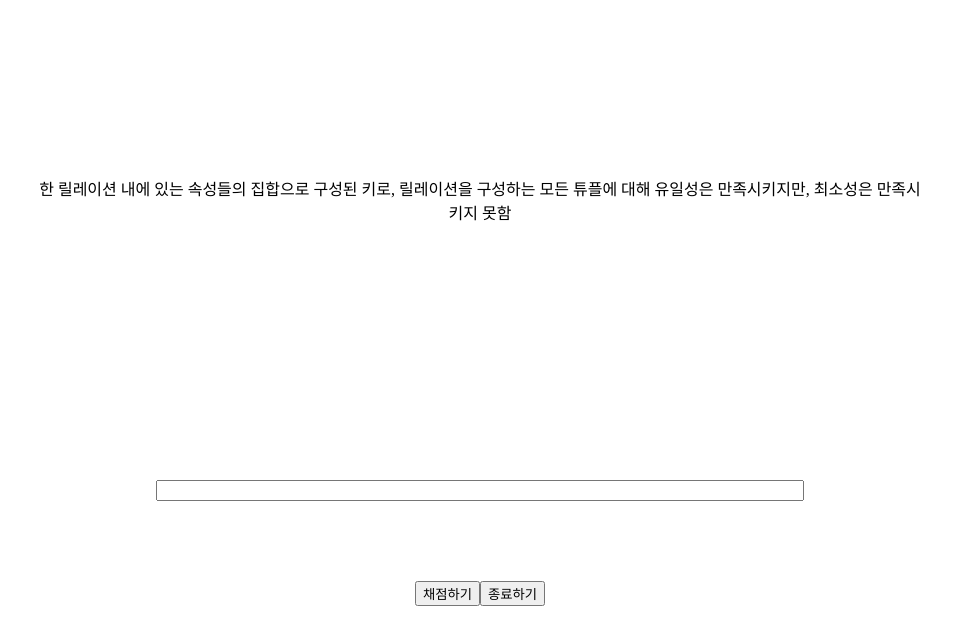
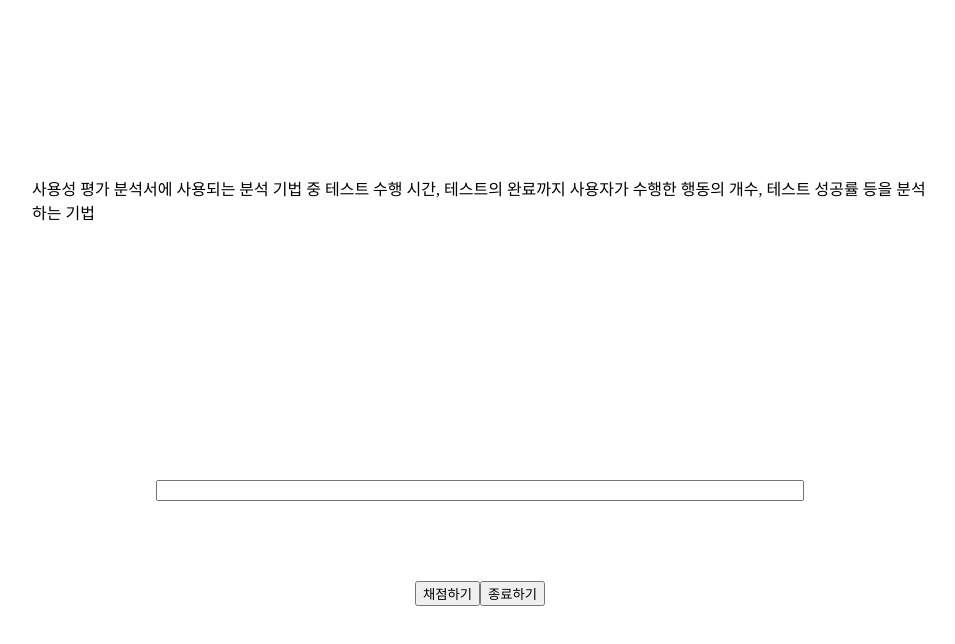
Before and after one commit to b-sseung/IPIEQuiz, a website with bundled scripts: page index.html in a window 1280 px wide. Both pictures are taken after a click on the button "시작하기". Shown: the whole page, without its empty margins (160-1115 px from the left). Built offline with nearby package versions, Linux system fonts and the light colour scheme; files whose address does not match are found by name; a web font is replaced by a local one.

Commit message:
220701_17:21

```diff
--- /dev/null
+++ b/chapter/section031.js
@@ -0,0 +1,19 @@
+export const QA031 = [
+  ["변수명 작성 시 변수의 자료형을 알 수 있도록 자료형을 의미하는 문자를 포함하여 작성하는 방법", "헝가리안 표기법", "Hungarian Notation"],
+  ["정수형 10진수의 입출력에 사용하는 서식 문자열", "%d"],
+  ["정수형 8진수의 입출력에 사용하는 서식 문자열", "%o"],
+  ["정수형 16진수의 입출력에 사용하는 서식 문자열", "%x"],
+  ["#include <stdio.h>\nmain() {\n\0int result, a = 100 b = 200, c = 300;\n\0result = a < b ? b++ : --c;\n\0printf(\"%d, %d, %d\", result, b, c);\n}", "200, 201, 300"],
+  ["#include <stdio.h>\nmain() {\n\0\0int i, j;\n\0\0scanf(\"%o#%x\", &i, & j);\n\0\0printf(\"%d %d\", i, j);\n\0}\n}", "13 34"],
+  ["#include <stdio.h>\nmain () {\n\0int j = 024, k = 24, L = 0x24, hap;\n\0hap = j + k + L;\n\0printf(\"%d, %dd, %d\", j, k, L, hap);\n}", "20, 24, 36"],
+  ["public class Test {\n\0public static void main(string []args) {\n\0\0int x = 1;\n\0\0System.out.println(!(x > 0));\n\0}\n}", "false"],
+  ["public class Test {\n\0public static void main(string []args) {\n\0\0int x = 1;\n\0\0System.out.println(x > 0 || x < 4);\n\0}\n}", "true"],
+  ["public class Test {\n\0public static void main(string []args) {\n\0\0int x = 1;\n\0\0System.out.println(x << 2);\n\0}\n}", "4"],
+  ["public class Test {\n\0public static void main(string []args) {\n\0\0int x = 1;\n\0\0System.out.println(x & 2);\n\0}\n}", "0"],
+  ["public class Test {\n\0public static void main(string []args) {\n\0\0int x = 1;\n\0\0System.out.println(x % 3);\n\0}\n}", "1"],
+  ["public class Test {\n\0public static void main(String[] args) {\n\0\0int w = 3, x = 4, y = 3, z = 5;\n\0\0System.out.println((w == 2 | w == y) & !(y > z) & (1 == x ^ y != z));\n\0}\n}", "1"],
+  ["public class Test {\n\0public static void main(String[] args) {\n\0\0int w = 3, x = 4, y = 3, z = 5;\n\0\0System.out.println(7 == x ^ y != w);\n\0}\n}", "1"],
+  ["public class Test {\n\0public static void main(String[] args) {\n\0\0int w = 3, x = 4, y = 3, z = 5;\n\0\0System.out.println(7 == x ^ y == w);\n\0}\n}", "0"],
+  ["public class Test {\n\0public static void main(String[] args) {\n\0\0int w = 3, x = 4, y = 3, z = 5;\n\0\0System.out.println(7 == y ^ z != w);\n\0}\n}", "1"],
+  ["public class Test {\n\0public static void main(String[] args) {\n\0\0int w = 3, x = 4, y = 3, z = 5;\n\0\0System.out.println(7 == y ^ z == w);\n\0}\n}", "0"]
+];
--- /dev/null
+++ b/chapter/section032.js
@@ -0,0 +1,7 @@
+export const QA032 = [
+  ["서술된 순서에 따라 무조건 위에서 아래로 실행되는 프로그램의 순서를 변경할 때 사용하는 명령문", "제어문"],
+  ["초기값, 최종값, 증가값을 지정하는 수식을 이용해 정해진 횟수를 반복하는 제어문", "for문"],
+  ["조건에 따라 분기할 곳이 여러 곳인 경우 간단하게 처리할 수 있는 제어문", "switch문"],
+  ["조건에 따라 실행할 문장을 달리하는 제어문", "if문"],
+  ["조건이 참인 동안 실행한 문장을 반복 수행하는 제어문", "while문"]
+];
--- /dev/null
+++ b/chapter/section033.js
@@ -0,0 +1,5 @@
+export const QA033 = [
+  ["C언어에서 변수의 주소", "포인터"],
+  ["C언어에서 포인터를 저장할 수 있는 변수", "포인터 변수"],
+  ["포인터 변수에 간접 연산자 (     )를 붙이면 해당 포인터 변수가 가리키는 곳의 값을 말함", "*"]
+];
--- /dev/null
+++ b/chapter/section034.js
@@ -0,0 +1,4 @@
+export const QA034 = [
+  ["C언어에서 자료의 종류가 다른 변수의 모임", "구조체"],
+  ["C언어에서 구조체를 정의하는 예약어", "struct"]
+];
--- a/createQuiz.js
+++ b/createQuiz.js
@@ -28,6 +28,9 @@ import { QA027 } from './chapter/section027.js';
 import { QA028 } from './chapter/section028.js';
 import { QA029 } from './chapter/section029.js';
 import { QA030 } from './chapter/section030.js';
+import { QA031 } from './chapter/section031.js';
+import { QA032 } from './chapter/section032.js';
+import { QA033 } from './chapter/section033.js';
 
 export default function createQuiz(number) {
   const qBox = document.createElement('div');
@@ -62,7 +65,7 @@ export default function createQuiz(number) {
   let quizNum = 0;
 
   const qList = [QA001, QA002, QA003, QA004, QA005, QA006, QA007, QA008, QA009, QA010, QA011, QA012, QA013, QA014, QA015, QA016, QA017, QA018,
-    QA019, QA020, QA021, QA022, QA023, QA024, QA025, QA026, QA027, QA028, QA029, QA030];
+    QA019, QA020, QA021, QA022, QA023, QA024, QA025, QA026, QA027, QA028, QA029, QA030, QA031, QA032, QA033];
 
   let checkPart = new Array(qList.length).fill(0);
   let passQuestion = new Array(qList.length).fill(0);
--- a/index.html
+++ b/index.html
@@ -50,6 +50,9 @@
   <script type="module" src="/chapter/section028.js"></script>
   <script type="module" src="/chapter/section029.js"></script>
   <script type="module" src="/chapter/section030.js"></script>
+  <script type="module" src="/chapter/section031.js"></script>
+  <script type="module" src="/chapter/section032.js"></script>
+  <script type="module" src="/chapter/section033ㄴ.js"></script>
   <script type="module" src="/createQuiz.js"></script>
   <script type="module" src="/main.js"></script>
 </body>
--- a/main.js
+++ b/main.js
@@ -5,7 +5,7 @@ const sectionTitle = ["운영체제의 개념", "운영체제의 종류", "운
   "관계형 데이터베이스의 구조 / 관계형 데이터 모델", "트랜잭션 분석 / CRUD 분석", "인터넷", "OSI 참조 모델", "네트워크 관련 장비", "TCP/IP",
   "스위치", "경로 제어/ 트래픽 제어", "개발 환경 구축", "개발 지원 도구", "서버 개발", "네트워크 관련 신기술", "SW 관련 신기술", "HW 관련 신기술",
   "DB 관련 신기술 / 용어", "사용자 인터페이스", "사용성 테스트", "UI 테스트 기법의 종류", "UI 테스트 결과 보고", "품질 요구사항", "UI 표준 및 지침",
-  "UI 설계 도구", "UI 설계", "HCI / UX / 감성공학"];
+  "UI 설계 도구", "UI 설계", "HCI / UX / 감성공학", "데이터 입,출력", "제어문", "포인터"];
 
 function createSelectList () {
   for (var i = 0; i < 63; i++) {
--- a/style.css
+++ b/style.css
@@ -63,7 +63,6 @@ body {
 }
 
 .QBox .question {
-  text-align: center;
   display: flex;
   align-items: center;
   margin: 0;
```
